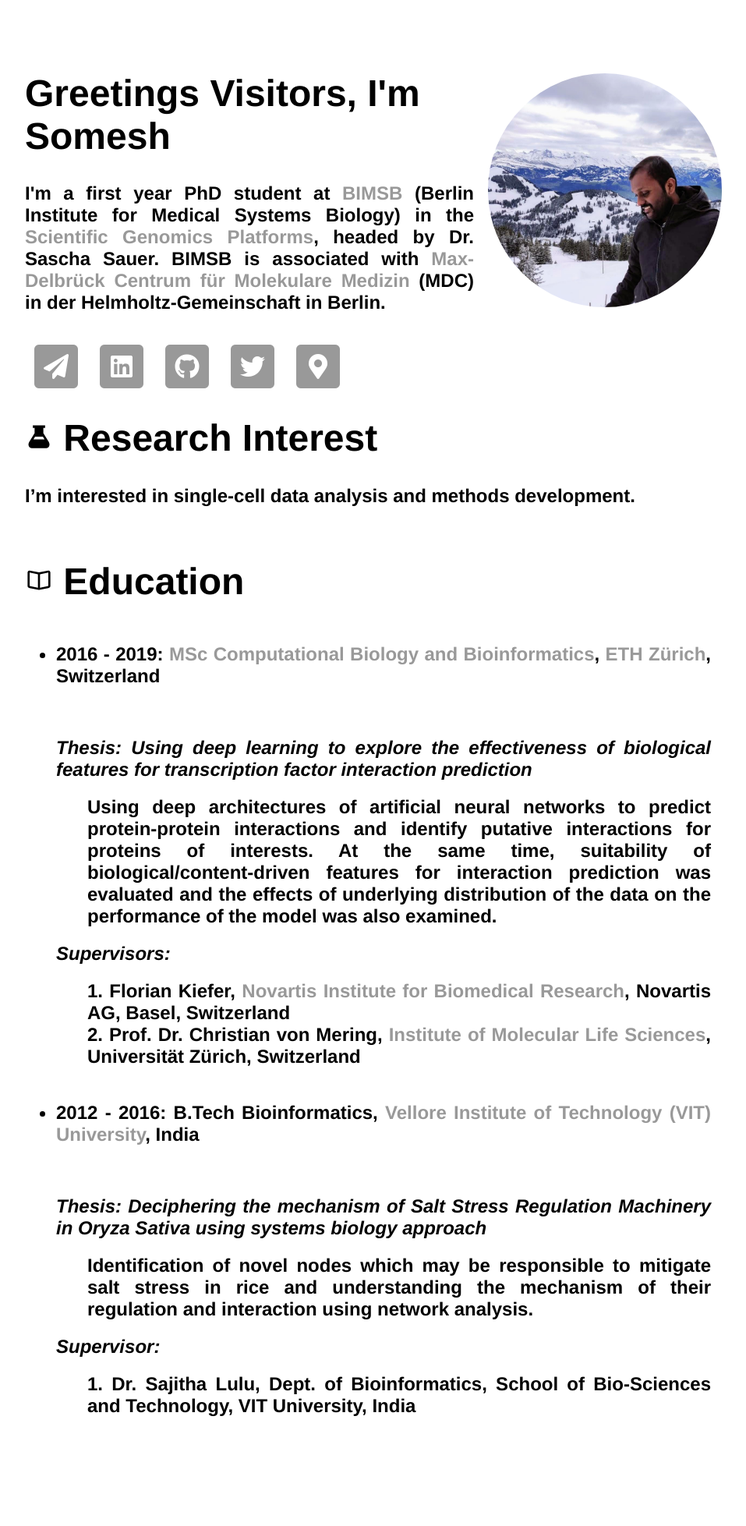
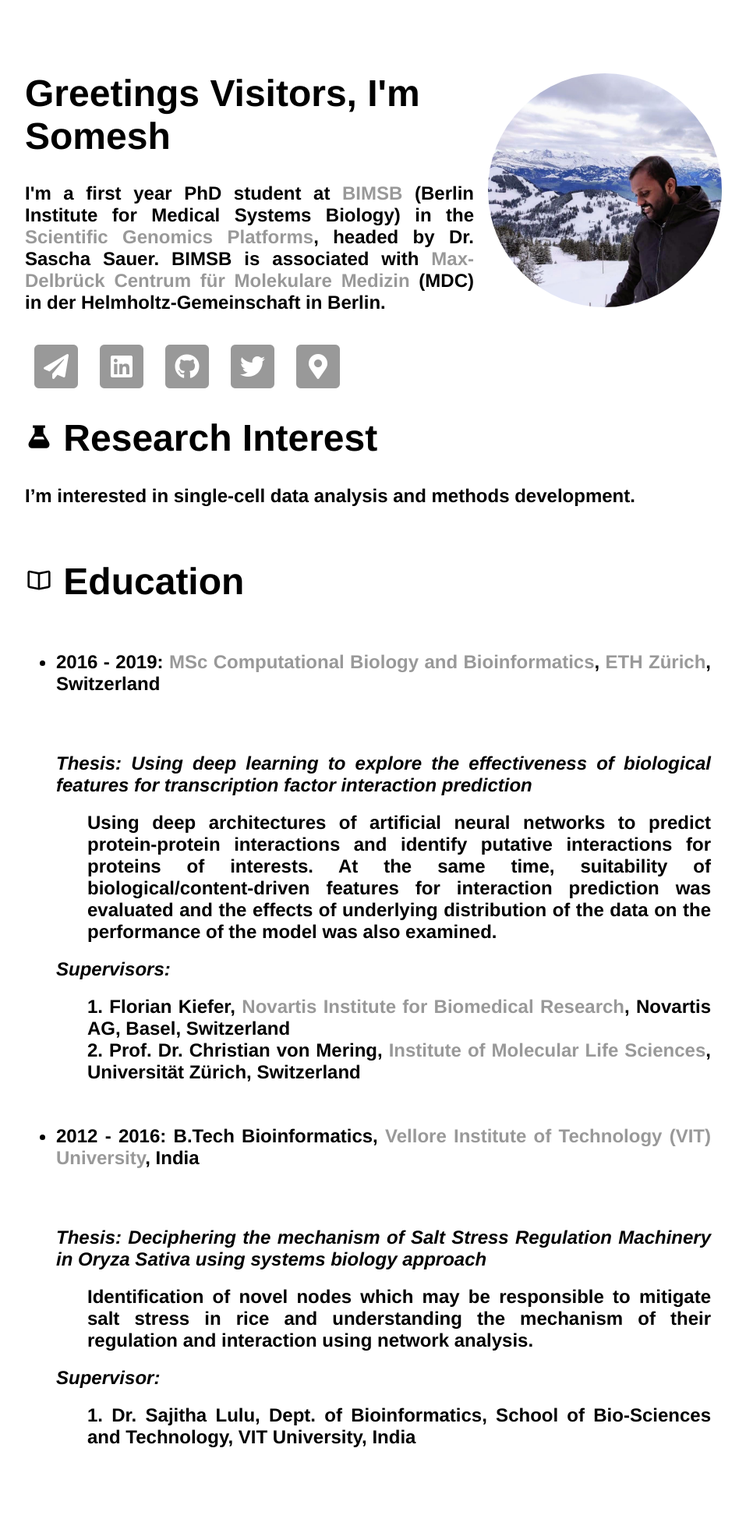
Before and after one commit to saisomesh2594/saisomesh2594.github.io, a Jekyll site: the page built from index.html, in a window 1280 px wide. Shown: the whole page at 78% size, without its empty margins (160-1117 px from the left). Built offline with Jekyll 4.4.1, drawn with Linux system fonts in a browser that asks for light colours; before the commit the page ends 1917 px from its top, so only the background shows below that.

Commit message:
Update main.css

```diff
--- a/css/main.css
+++ b/css/main.css
@@ -17,7 +17,7 @@ nav ul li, footer ul li {
 }*/
 
 ul li{
-	padding: 20px 0px;
+	padding: 30px 0px;
 }
 
 dl dt{
```
